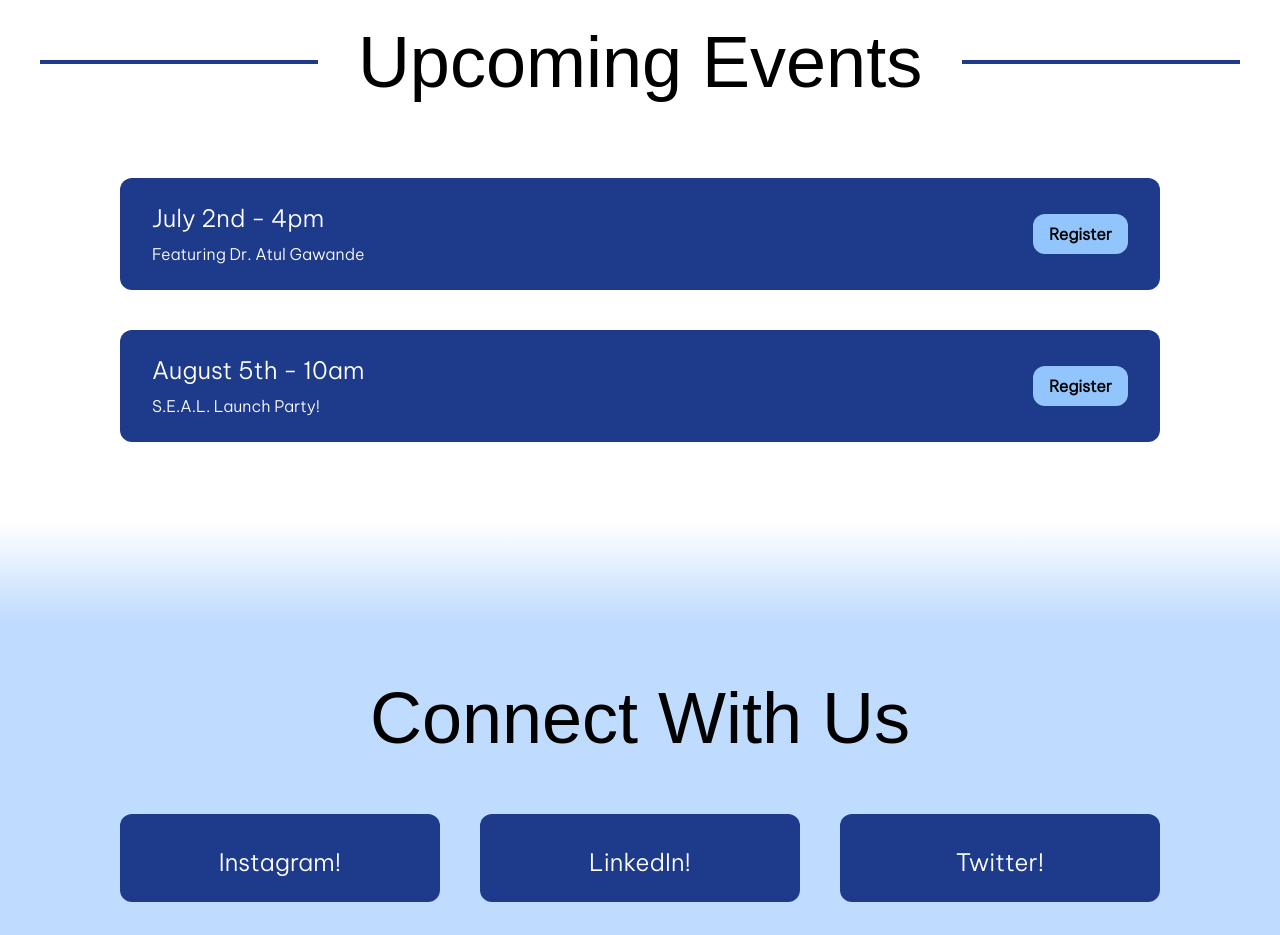
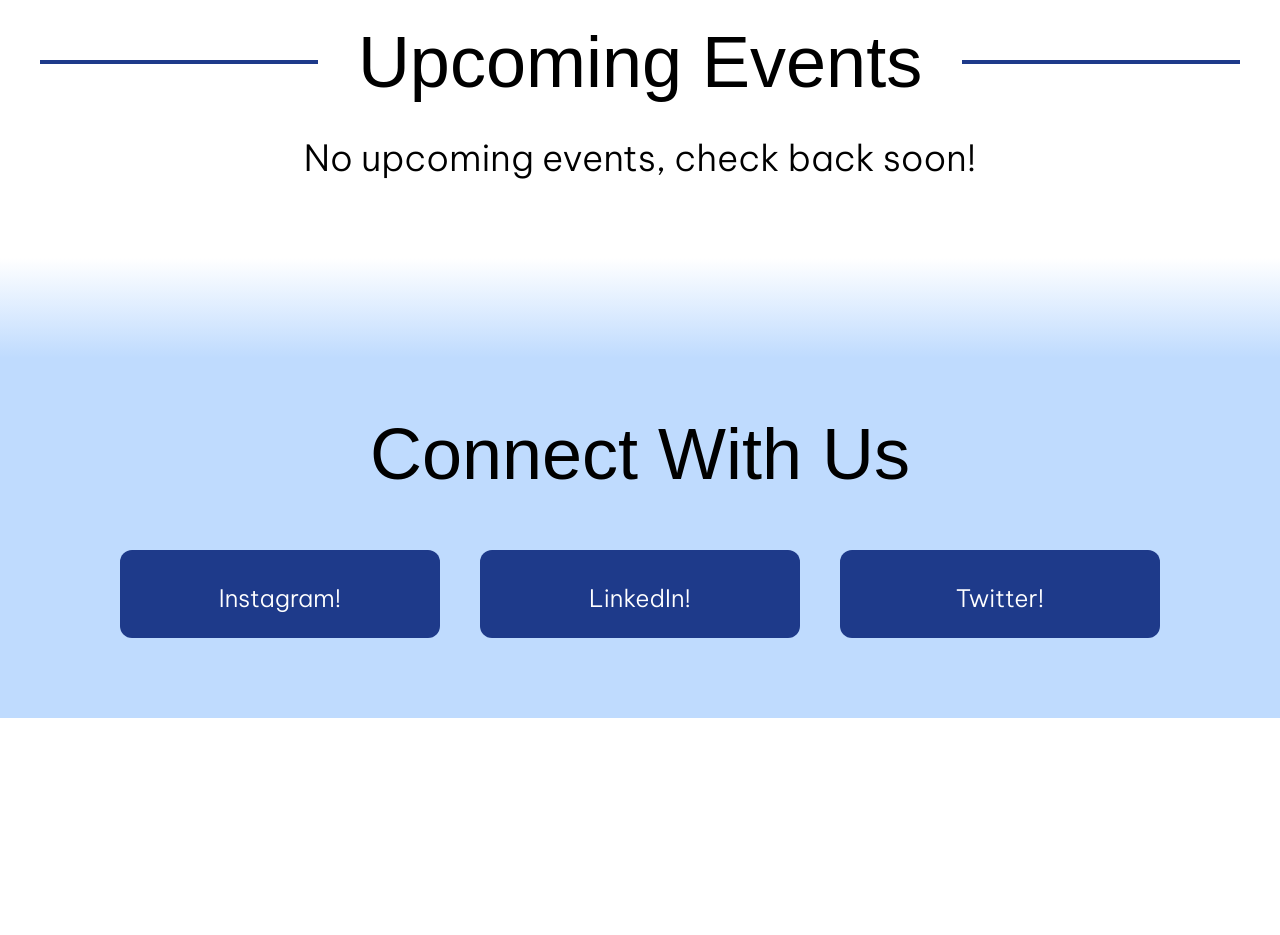
Before and after one commit to cocross1/SEAL-Website, a Next.js app in the folder seal-website/: page / in a window 1280 px wide. Shown: the part 3200-4135 px from the top of the page. After the commit the page ends 3918 px from the top, so only its background shows below. Built offline with nearby package versions, Linux system fonts and the light colour scheme; a web font is replaced by a local one.

Commit message:
update events with current info
(there are no upcoming events)

```diff
--- a/seal-website/app/components/Events.tsx
+++ b/seal-website/app/components/Events.tsx
@@ -27,17 +27,17 @@
                     transition={{ duration: 0.8, ease: "easeInOut" }}
                     className="w-5/6"
                 >
-                    <EventCard
+                    {/* example event card below! */}
+                    {/* <EventCard
                         link="https://stanford.zoom.us/meeting/register/tJMqdeqsqzMuG9AvrwHU55PCbWJutlDJxX9i#/registration"
                         date="July 2nd - 4pm"
                         description="Featuring Dr. Atul Gawande"
-                    />
+                    /> */}
 
-                    <EventCard
-                        link="https://stanford.zoom.us/meeting/register/tJMqdeqsqzMuG9AvrwHU55PCbWJutlDJxX9i#/registration"
-                        date="August 5th - 10am"
-                        description="S.E.A.L. Launch Party!"
-                    />
+                    <div className="text-xl sm:text-2xl md:text-2xl lg:text-4xl xl:text-4xl text-center">
+                        No upcoming events, check back soon!
+                    </div>
+
                 </motion.div>
             </div>
         </div>
```
